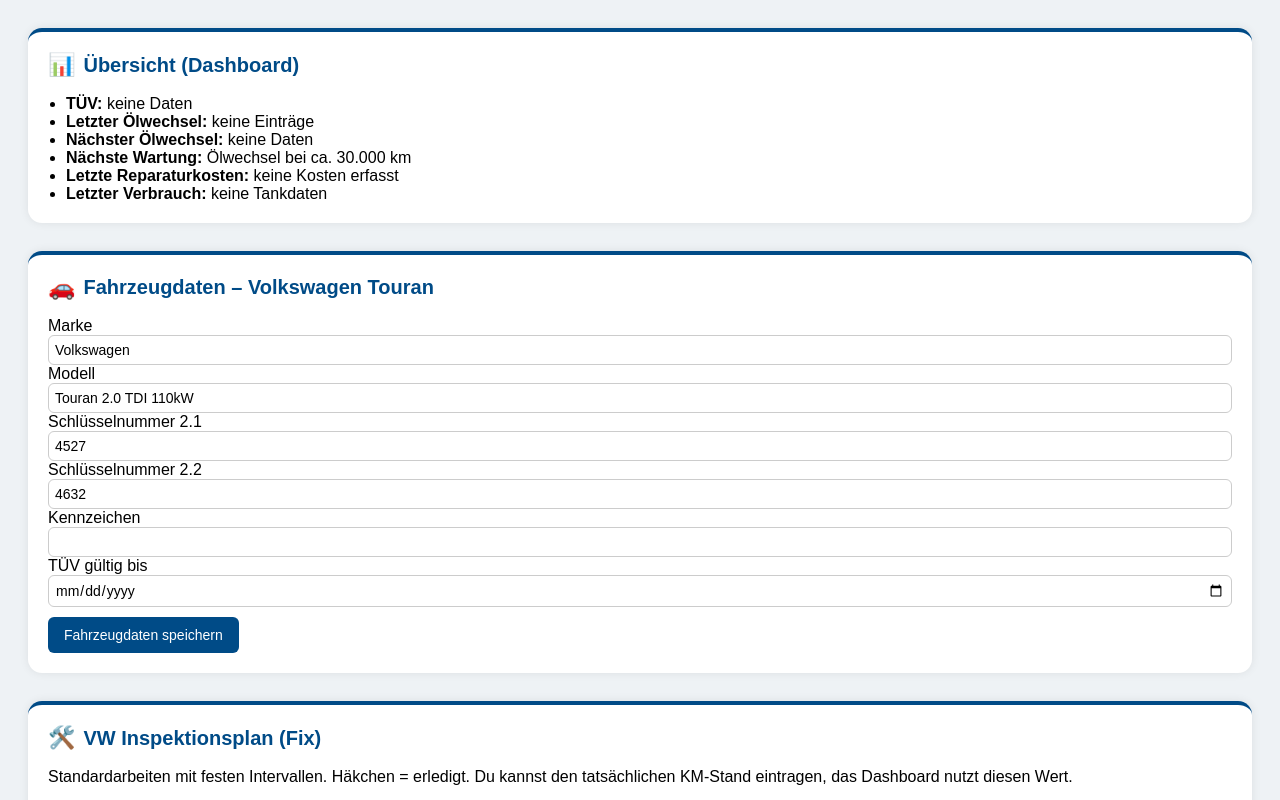
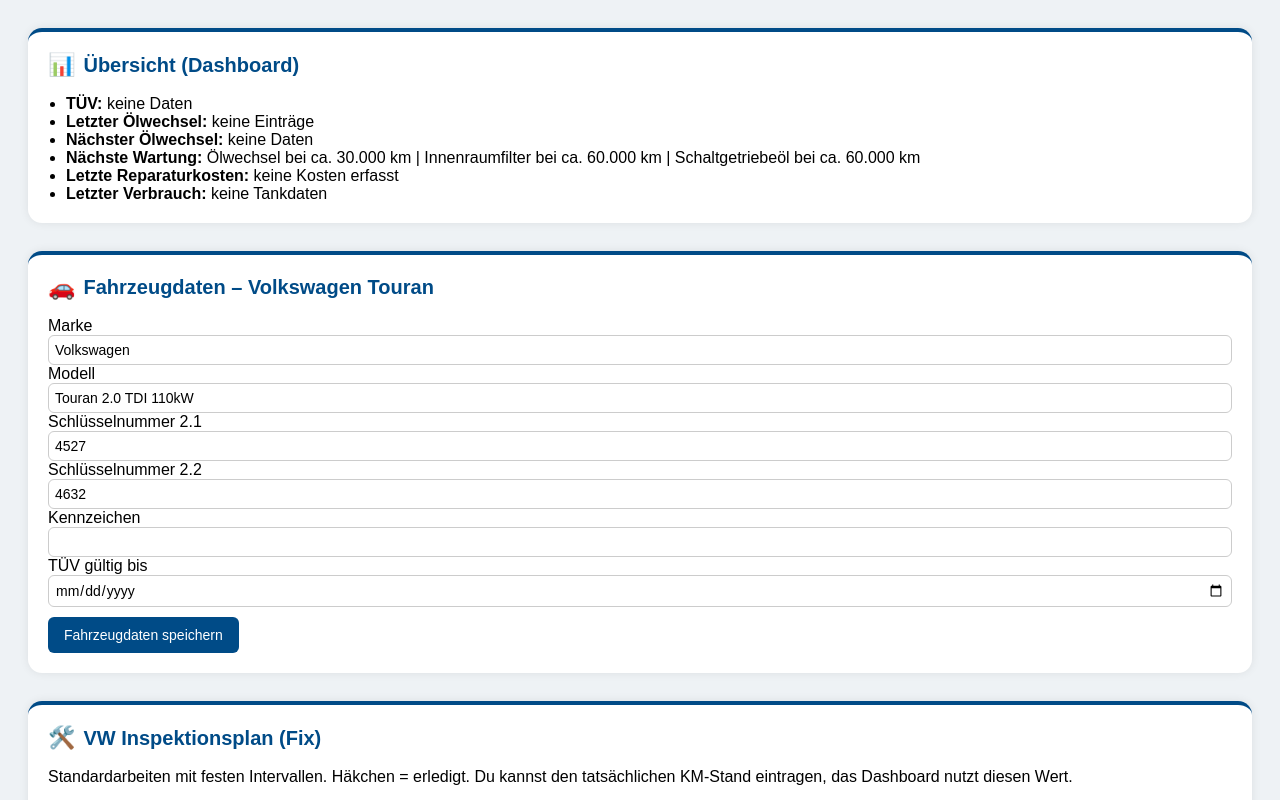
Before and after one commit to nzvdgzygrk-hub/Fahrzeugmanager-VW, a plain HTML site: page index.html in a window 1280 px wide. Shown: the top 800 px of the page. Drawn offline with Linux system fonts and the light colour scheme.

Commit message:
Refactor upcoming service tasks calculation

```diff
--- a/index.html
+++ b/index.html
@@ -616,34 +616,46 @@
         nextOilSpan.textContent = "keine Daten";
       }
 
-      // Nächste Wartung (alle festen km-basierten Tasks)
-      let bestTask = null;
-      let bestKm = null;
+     // Nächste Wartungen (Top 3)
+const upcoming = [];
+
 fixedTasks.forEach(task => {
-        if (typeof task.interval !== "number") return;
+  if (typeof task.interval !== "number") return; // nur km-basierte Aufgaben
+
   // alle Einträge in der Historie zu dieser Arbeit
   const tEntries = hist.filter(e => e.task === task.title);
   let nextKm = null;
+
   if (tEntries.length > 0) {
+    // letzten Eintrag nehmen
     const last = tEntries[tEntries.length - 1];
     const lastKm = Number(last.km);
     if (!isFinite(lastKm)) return;
     nextKm = lastKm + task.interval;
   } else {
+    // noch nie gemacht -> erste Soll-KM aus preset
     const firstPreset = task.preset.find(v => typeof v === "number");
     if (typeof firstPreset !== "number") return;
     nextKm = firstPreset;
   }
-        if (bestKm === null || nextKm < bestKm) {
-          bestKm = nextKm;
-          bestTask = task.title;
-        }
+
+  upcoming.push({ task: task.title, km: nextKm });
 });
-      if (bestTask && bestKm !== null) {
-        nextServiceSpan.textContent = bestTask + " bei ca. " + formatKm(bestKm) + " km";
+
+// nach km sortieren
+upcoming.sort((a, b) => a.km - b.km);
+
+// die ersten 3 anzeigen
+if (upcoming.length > 0) {
+  const top3 = upcoming.slice(0, 3);
+  const text = top3
+    .map(e => e.task + " bei ca. " + formatKm(e.km) + " km")
+    .join(" | ");
+  nextServiceSpan.textContent = text;
 } else {
   nextServiceSpan.textContent = "keine Daten";
 }
+
 
       // Letzte Reparaturkosten
       const costEntries = hist.filter(e => e.cost && Number(e.cost) > 0);
```
Lines whose indentation alone changed are shown as unchanged.
